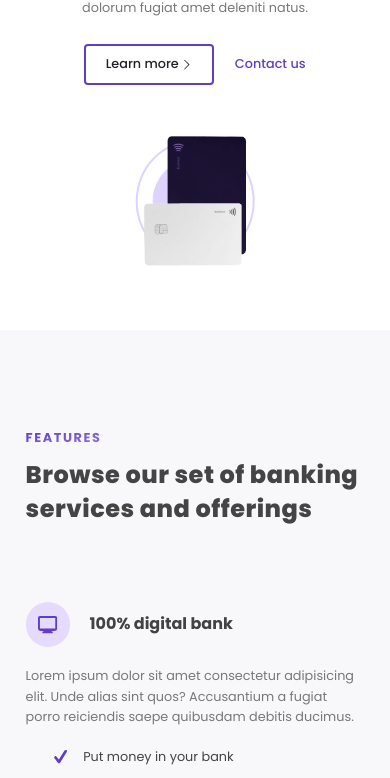
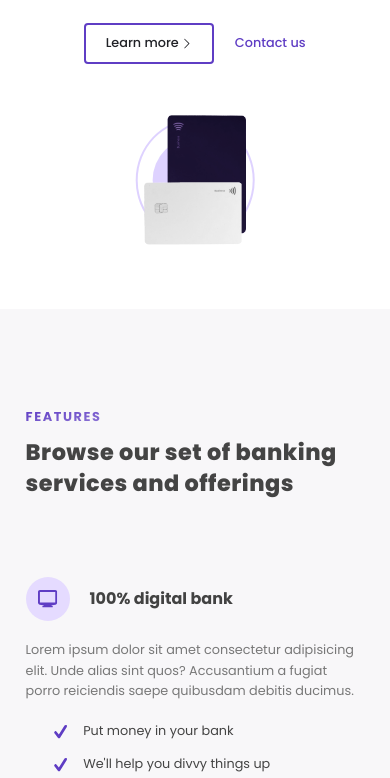
Before and after one commit to nethsajo/responsive-bankify-website, a website: page index.html in a window 390 px wide. Shown: the part 315-1093 px from the top of the page. Drawn offline with Linux system fonts and the light colour scheme.

Commit message:
add responsive layout for small phones

```diff
--- a/assets/sass/abstracts/_mixins.scss
+++ b/assets/sass/abstracts/_mixins.scss
@@ -18,6 +18,7 @@
 //900px - 56.25em
 //800px - 50em
 //600px - 37.5em
+//420px - 26.25em
 
 @mixin responsive($breakpoint) {
   @if $breakpoint == big-desktop {
@@ -49,4 +50,10 @@
       @content;
     }
   }
+
+  @if $breakpoint == phone-xs {
+    @media only screen and (max-width: 26.25em) {
+      @content;
+    }
+  }
 }
--- a/assets/sass/base/_typography.scss
+++ b/assets/sass/base/_typography.scss
@@ -13,6 +13,10 @@ body {
 
   @include responsive(tab-portrait) {
     font-size: 5.2rem;
+  }
+
+  @include responsive(phone-xs) {
+    font-size: 4.4rem;
   }
 
   span {
@@ -33,6 +37,10 @@ body {
   @include responsive(tab-small) {
     font-size: 3rem;
   }
+
+  @include responsive(phone) {
+    font-size: 2.8rem;
+  }
 }
 
 .subheading {
--- a/assets/sass/components/_slider.scss
+++ b/assets/sass/components/_slider.scss
@@ -7,6 +7,10 @@
 
   @include responsive(phone) {
     height: 45rem;
+  }
+
+  @include responsive(phone-xs) {
+    height: 52rem;
   }
 
   &__controls {
--- a/assets/sass/layout/_footer.scss
+++ b/assets/sass/layout/_footer.scss
@@ -15,6 +15,11 @@
 
     @include responsive(tab-small) {
       grid-template-columns: repeat(2, 1fr);
+    }
+
+    @include responsive(phone-xs) {
+      grid-template-columns: 1fr;
+      row-gap: 6.4rem;
     }
   }
 
```
Also changed, not shown: assets/css/styles.css.
